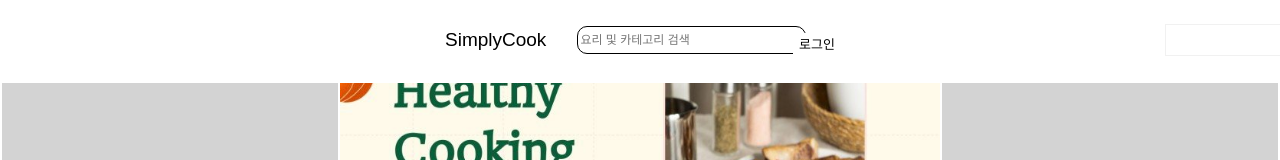
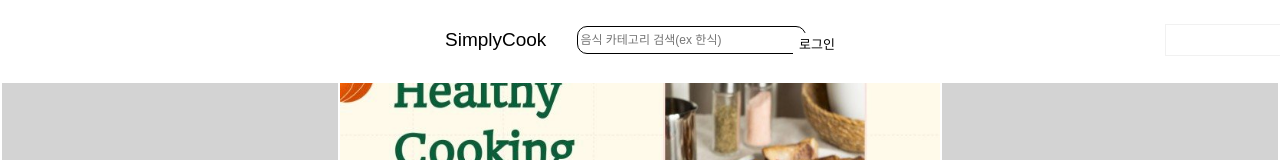
Before and after one commit to bakuuuuuuu/recipe-share-platform, a React (Create React App) app: page / in a window 1280 px wide. Shown: the top 160 px of the page. Built offline with nearby package versions, Linux system fonts and the light colour scheme.

Commit message:
style 변경

```diff
--- a/src/page/CorePage.jsx
+++ b/src/page/CorePage.jsx
@@ -92,7 +92,8 @@ const CorepageStyles ={
     top: '50%',
     left: '50%',
     transform: 'translate(-50%, -50%)',
-    backgroundColor: 'white',
+    backgroundColor: 'black',
+    color: 'white',
     padding: '20px',
     borderRadius: '5px',
     zIndex: '999',
--- a/src/page/Search.jsx
+++ b/src/page/Search.jsx
@@ -94,7 +94,7 @@ function Search({ data }) {
         <input
           type="text"
           value={query}
-          placeholder="요리 및 카테고리 검색"
+          placeholder="음식 카테고리 검색(ex 한식)"
           onChange={handleSearch}
           style={{ width: "30%", height: "40%", fontSize: 12, borderRadius: "10px", border: "1px solid black",}}
         />
```
